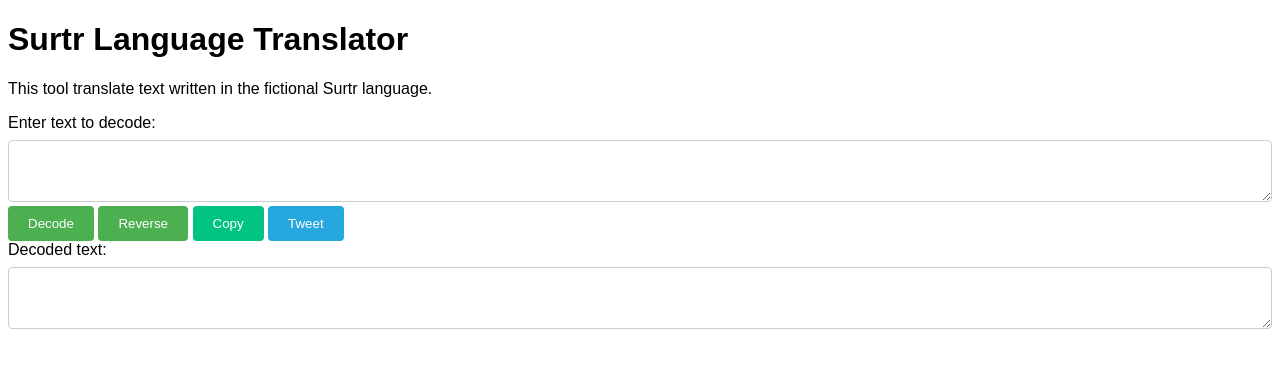
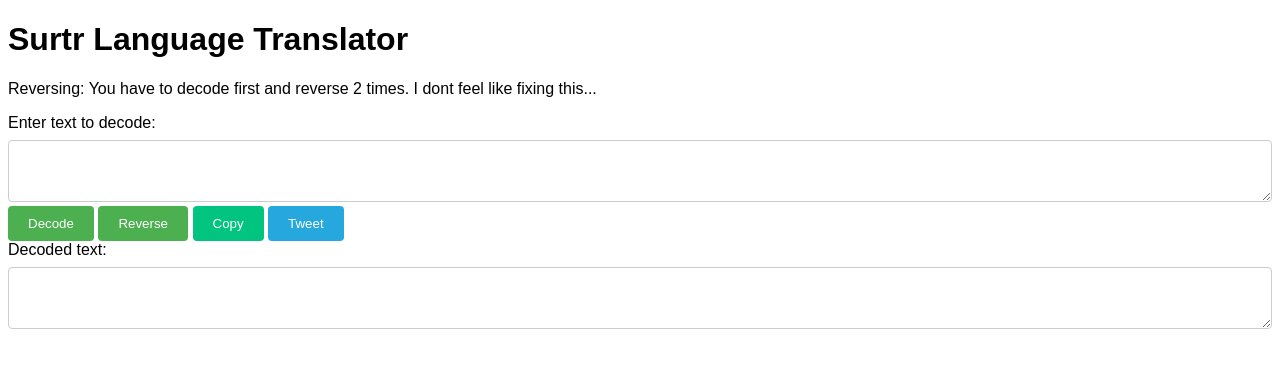
Before and after one commit to GalexDL/SurtrLanguage, a plain HTML site: page index.html in a window 1280 px wide. Drawn offline with Linux system fonts and the light colour scheme.

Commit message:
Update index.html

```diff
--- a/index.html
+++ b/index.html
@@ -41,7 +41,7 @@
 </head>
 <body>
   <h1>Surtr Language Translator</h1>
-  <p>This tool translate text written in the fictional Surtr language.</p>
+  <p>Reversing: You have to decode first and reverse 2 times. I dont feel like fixing this...</p>
   <label for="input">Enter text to decode:</label>
   <textarea id="input"></textarea>
   <div>
```
